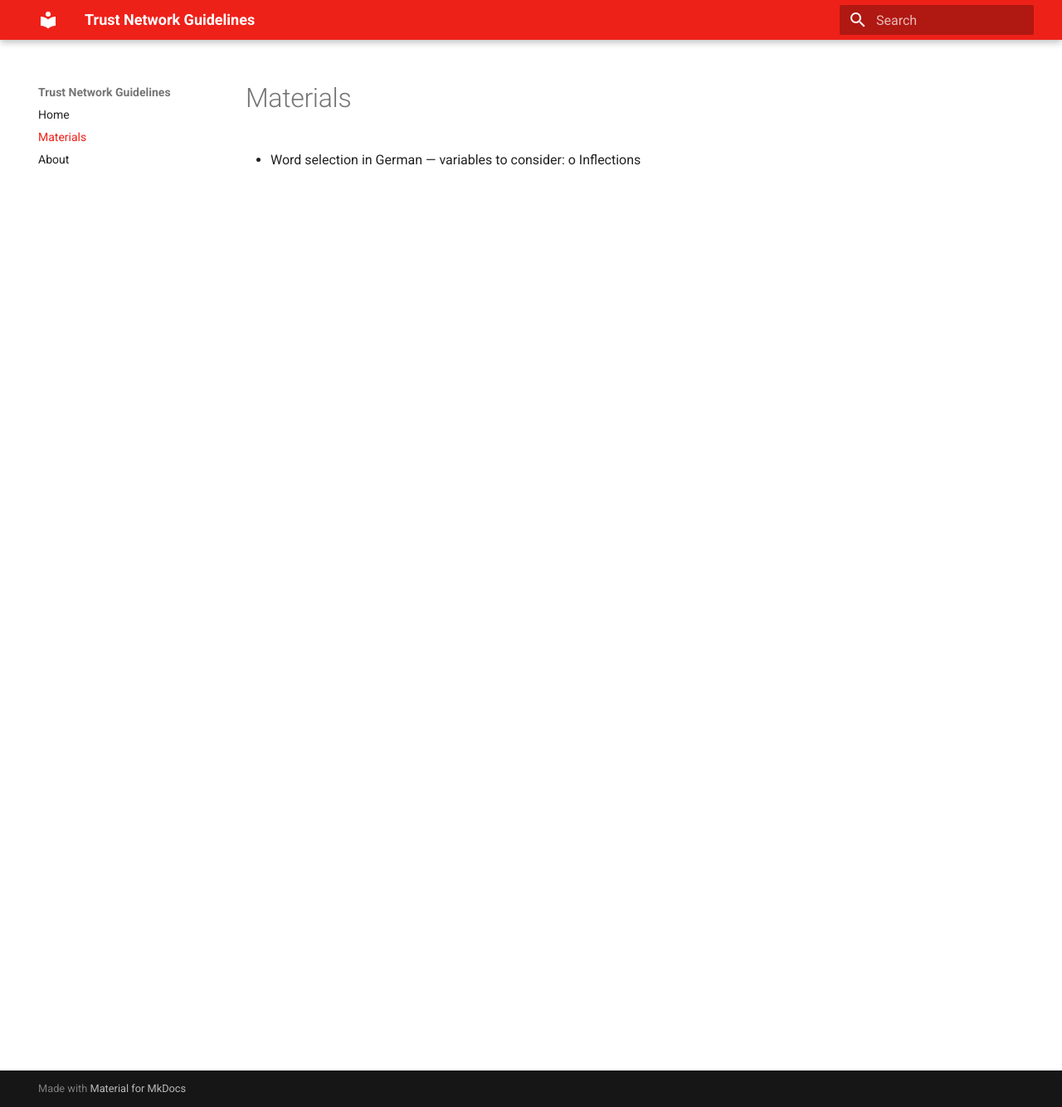
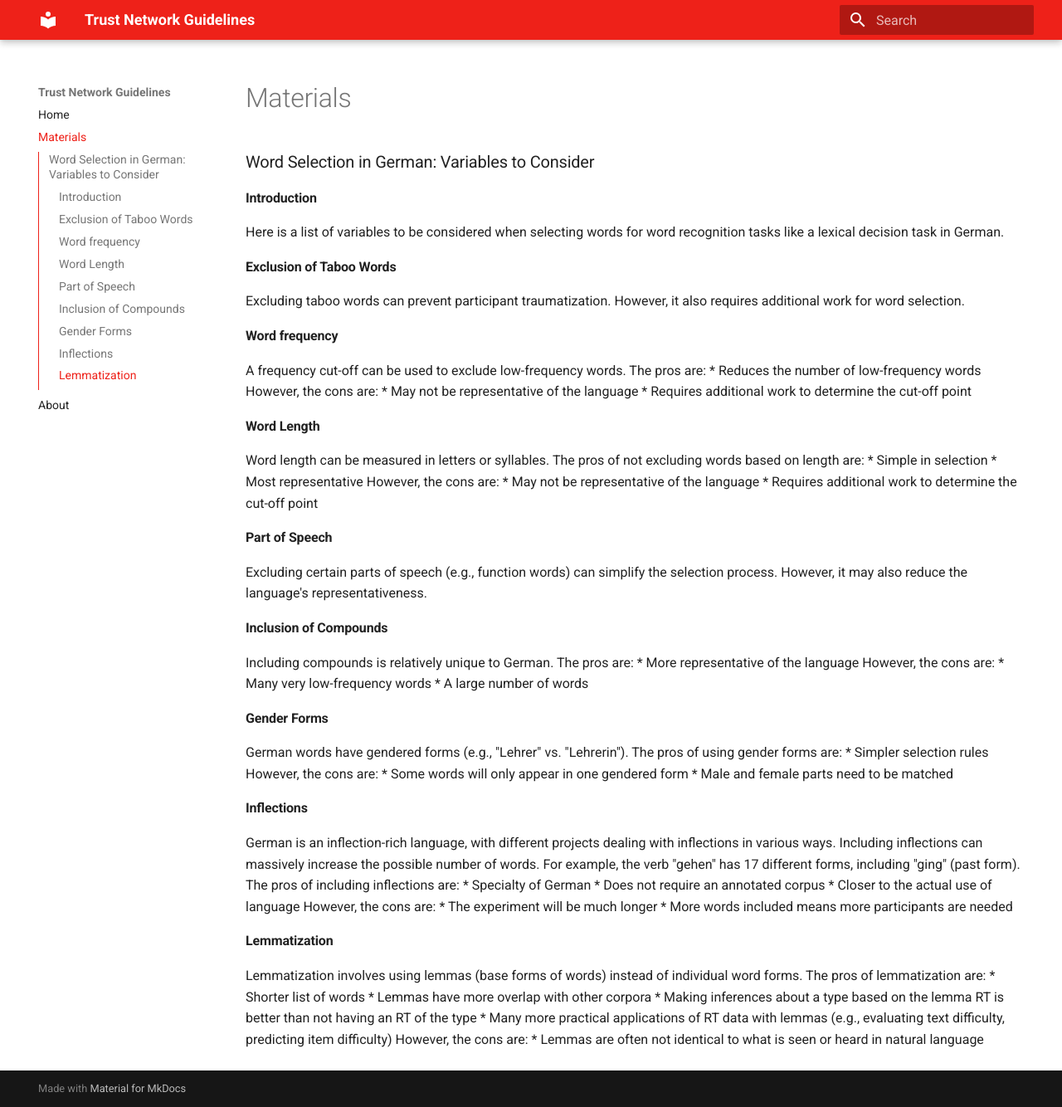
Before and after one commit to cwdeee/trust-network-guidelines, an MkDocs documentation site: the page built from docs/materials.md, in a window 1280 px wide and 1334 px high. Shown: the whole window at 83% size. Built offline with MkDocs 1.6.1 and Material for MkDocs 9.7.7, drawn with Linux system fonts in a browser that asks for light colours.

Commit message:
Update materials.md

```diff
--- a/docs/materials.md
+++ b/docs/materials.md
@@ -1,2 +1,56 @@
--	Word selection in German — variables to consider:
-o	Inflections
+### Word Selection in German: Variables to Consider
+#### Introduction
+Here is a list of variables to be considered when selecting words for word recognition tasks like a lexical decision task in German.
+
+#### Exclusion of Taboo Words
+Excluding taboo words can prevent participant traumatization. However, it also requires additional work for word selection.
+
+#### Word frequency
+A frequency cut-off can be used to exclude low-frequency words. The pros are:
+* Reduces the number of low-frequency words
+However, the cons are:
+* May not be representative of the language
+* Requires additional work to determine the cut-off point
+
+#### Word Length
+Word length can be measured in letters or syllables. The pros of not excluding words based on length are:
+* Simple in selection
+* Most representative
+However, the cons are:
+* May not be representative of the language
+* Requires additional work to determine the cut-off point
+
+#### Part of Speech
+Excluding certain parts of speech (e.g., function words) can simplify the selection process. However, it may also reduce the language's representativeness.
+
+#### Inclusion of Compounds
+Including compounds is relatively unique to German. The pros are:
+* More representative of the language
+However, the cons are:
+* Many very low-frequency words
+* A large number of words
+
+#### Gender Forms
+German words have gendered forms (e.g., "Lehrer" vs. "Lehrerin"). The pros of using gender forms are:
+* Simpler selection rules
+However, the cons are:
+* Some words will only appear in one gendered form
+* Male and female parts need to be matched
+
+#### Inflections
+German is an inflection-rich language, with different projects dealing with inflections in various ways. Including inflections can massively increase the possible number of words. For example, the verb "gehen" has 17 different forms, including "ging" (past form). The pros of including inflections are:
+* Specialty of German
+* Does not require an annotated corpus
+* Closer to the actual use of language
+However, the cons are:
+* The experiment will be much longer
+* More words included means more participants are needed
+
+#### Lemmatization
+Lemmatization involves using lemmas (base forms of words) instead of individual word forms. The pros of lemmatization are:
+* Shorter list of words
+* Lemmas have more overlap with other corpora
+* Making inferences about a type based on the lemma RT is better than not having an RT of the type
+* Many more practical applications of RT data with lemmas (e.g., evaluating text difficulty, predicting item difficulty)
+However, the cons are:
+* Lemmas are often not identical to what is seen or heard in natural language
```
